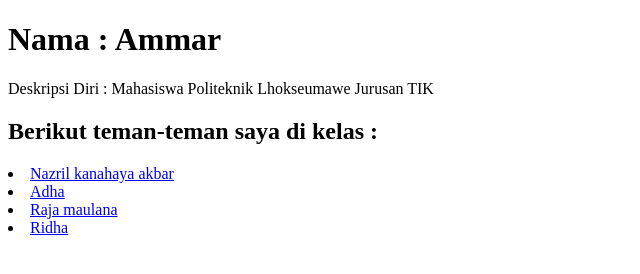
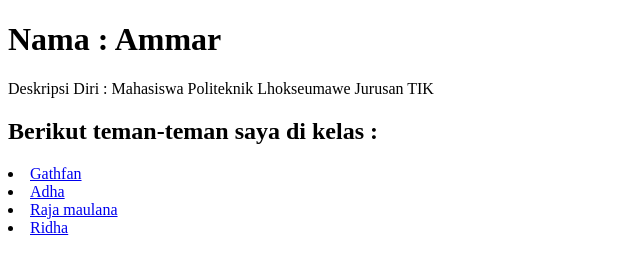
Before and after one commit to scythe71/scythe71.github.io, a plain HTML site: page index.html in a window 1280 px wide. Shown: the whole page, without its empty margins (0-640 px from the left). Drawn offline with Linux system fonts and the light colour scheme.

Commit message:
Modified github link

```diff
--- a/index.html
+++ b/index.html
@@ -10,7 +10,7 @@
     <p> Deskripsi Diri : Mahasiswa Politeknik Lhokseumawe Jurusan TIK</p>
     <h2> Berikut teman-teman saya di kelas :</h2>
     <lu>
-        <li> <a href="https://github.com/" target="_blank"> Nazril kanahaya akbar </a></li>
+        <li> <a href="https://github.com/gathfan" target="_blank"> Gathfan </a></li>
         <li> <a href="https://github.com/" target="_blank"> Adha </a></li>
         <li> <a href="https://github.com/" target="_blank"> Raja maulana </a></li>
         <li> <a href="https://github.com/" target="_blank"> Ridha </a></li>
```
